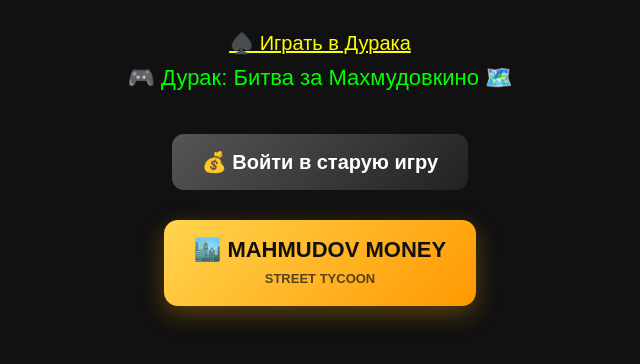
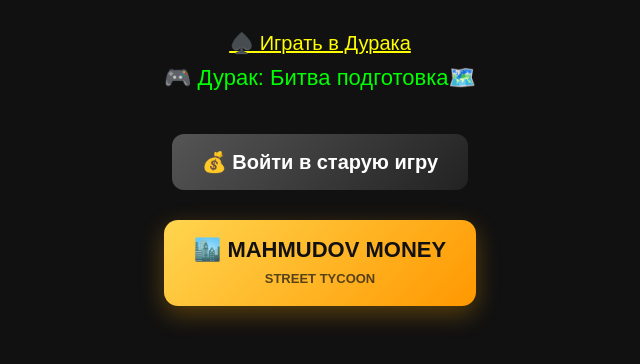
Before and after one commit to mahmudovkino/Company-Mahmudov-kino, a plain HTML site: page index.html in a window 1280 px wide. Shown: the part 160-524 px from the top of the page, without its empty margins (320-960 px from the left). Drawn offline with Linux system fonts and the light colour scheme.

Commit message:
Update index.html

```diff
--- a/index.html
+++ b/index.html
@@ -46,12 +46,12 @@
        margin:10px;
        text-decoration:none;
        ">
-       🎮 Дурак: Битва за Махмудовкино 🗺️
+       🎮 Дурак: Битва подготовка🗺️
     </a>
 
     <br>
 
-    <!-- СТАРАЯ ИГРА -->
+    <!-- Mahmudov bussines-->
 
     <a href="game.html"
        style="
@@ -74,7 +74,7 @@
 
     <br>
 
-    <!-- НОВАЯ ИГРА MAHMUDOV MONEY -->
+    <!-- MAHMUDOV MONEY -->
 
     <a href="street-tycoon.html"
        style="
```
